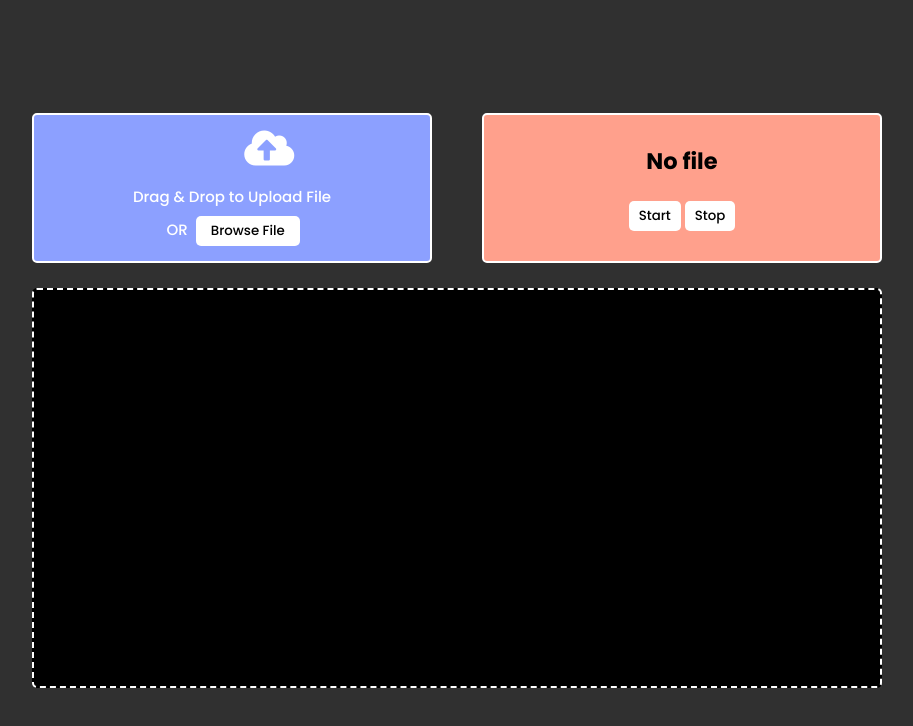
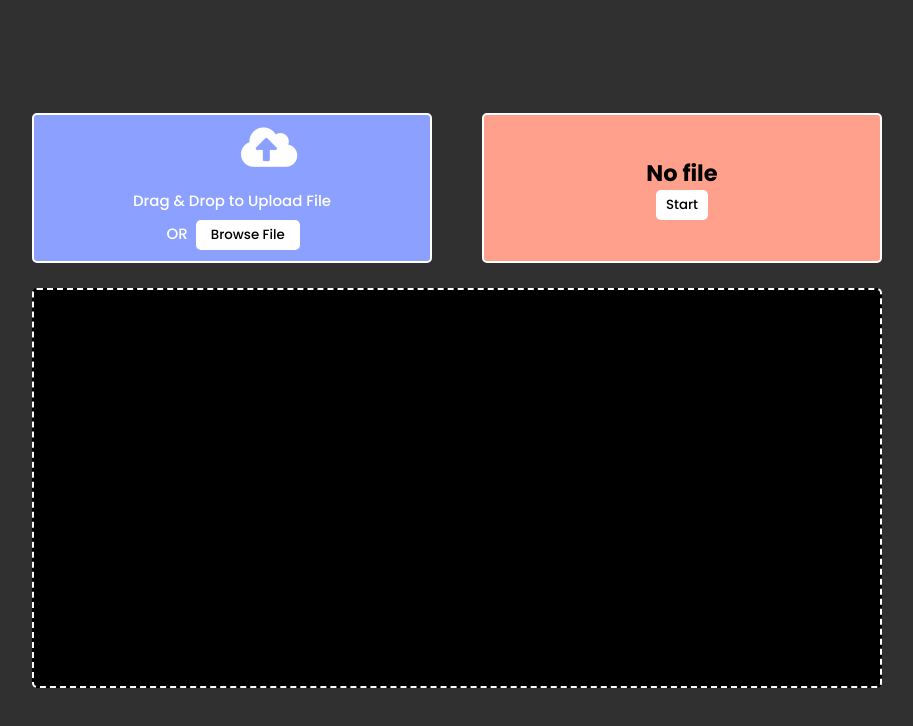
Before and after one commit to LorenzoCardinali/Group-Project-CCC, a website: page uploader.html in a window 1280 px wide. Shown: the whole page, without its empty margins (183-1096 px from the left). Drawn offline with Linux system fonts and the light colour scheme.

Commit message:
edit: graphical changes

```diff
--- a/style.css
+++ b/style.css
@@ -75,7 +75,7 @@ body{
 .drag-area .icon{
   padding-left: 37.5%;
   padding-top: 5%;
-  font-size: 40px;
+  font-size: 45px;
   color: #fff;
   justify-self: center;
 }
@@ -83,7 +83,6 @@ body{
 .drag-area header{
 padding-bottom: 4%;
 }
-
 /* ???? */
 .drag-area img{
   height: 100%;
--- a/uploader.html
+++ b/uploader.html
@@ -1,14 +1,15 @@
 <!DOCTYPE html>
-<!-- source -> https://www.codingnepalweb.com/drag-drop-file-upload-feature-javascript/ -->
 <html lang="en">
 
 <head>
     <meta charset="UTF-8">
     <meta name="viewport" content="width=device-width, initial-scale=1.0">
-    <title>Drag & Drop or Browse: File Upload | CodingNepal</title>
+    <title>BPMN engine reader</title>
     <link rel="stylesheet" href="style.css">
     <link rel="stylesheet" href="https://cdnjs.cloudflare.com/ajax/libs/font-awesome/5.15.3/css/all.min.css" />
     <meta name="viewport" content="width=device-width, initial-scale=1">
+    <script src="https://static.robotwebtools.org/EventEmitter2/current/eventemitter2.min.js"></script>
+    <script src="https://static.robotwebtools.org/roslibjs/current/roslib.js"></script>
 </head>
 
 <body>
@@ -22,17 +23,18 @@
                 <input type="file" hidden>
             </div>
         </drop>
-        <bottons>
-            <h1 id="myFile">No file</h1>
-            <br>
-            <div class="bottons-area">
-                <button class="start">Start</button>
-                <button class="stop">Stop</button>
-            </div>
-        </bottons>
         <console>
             <p id="myLog"></p>
         </console>
+        <bottons>
+            <h1 id="myFile">No file</h1>
+            <div>
+
+            </div>
+            <div class="bottons-area">
+                <button class="start">Start</button>
+            </div>
+        </bottons>
     </section>
     <link rel="stylesheet" href="style.css">
     <script src="bundle.js"></script>
```
